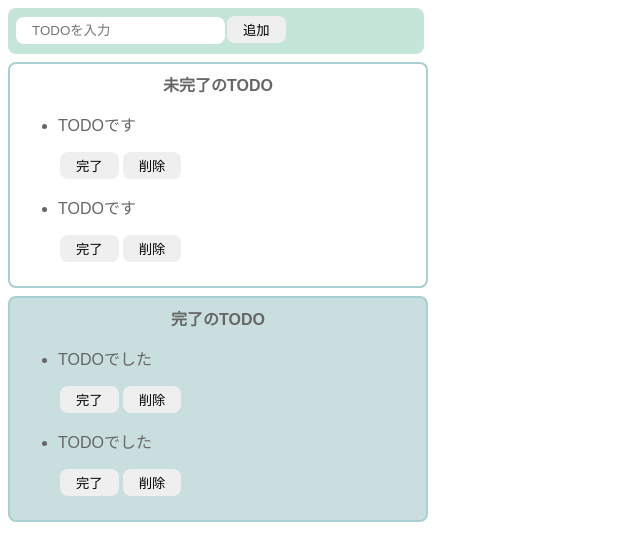
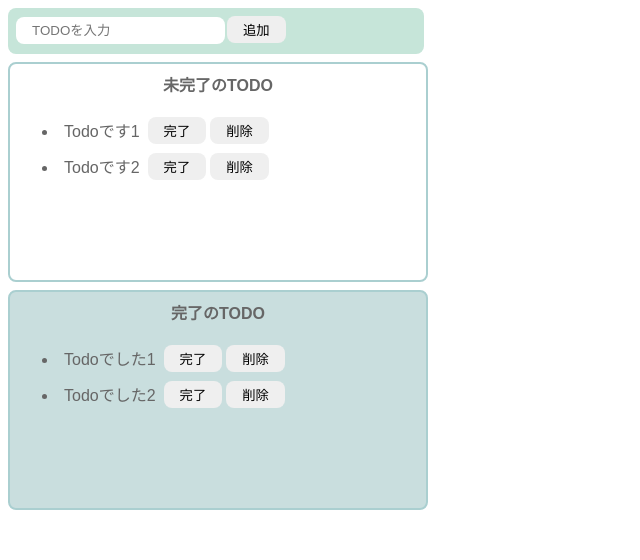
Before and after one commit to N-i-ke/todo-react, a React (Create React App) app: page / in a window 1280 px wide. Shown: the top 560 px of the page, without its empty margins (0-640 px from the left). Built offline with nearby package versions, Linux system fonts and the light colour scheme.

Commit message:
useStateでタスク箇所を表示

```diff
--- a/src/Todo.jsx
+++ b/src/Todo.jsx
@@ -1,40 +1,51 @@
+import { useState } from 'react';
 import './style.css';
 
 export const Todo = () => {
+  const [incompleteTodos, setIncompleteTodos] = useState([
+    "Todoです1",
+    "Todoです2",
+  ]);
+  const [completeTodos, setcompleteTodos] = useState([
+    "Todoでした1",
+    "Todoでした2",
+  ]);
   return (
     <>
-      <div className='input-area'>
-        <input placeholder='TODOを入力' />
+      <div className="input-area">
+        <input placeholder="TODOを入力" />
         <button>追加</button>
       </div>
-      <div className='incomplete-area'>
-        <p className='title'>未完了のTODO</p>
+      <div className="incomplete-area">
+        <p className="title">未完了のTODO</p>
         <ul>
-          <li>
-            <p>TODOです</p>
-            <button>完了</button>
-            <button>削除</button>
-          </li>
-          <li>
-            <p>TODOです</p>
-            <button>完了</button>
-            <button>削除</button>
-          </li>
+          {incompleteTodos.map((todo) => {
+            return (
+              <li key={todo}>
+                <div className="list-row">
+                  <p className="todo-item">{todo}</p>
+                  <button>完了</button>
+                  <button>削除</button>
+                </div>
+              </li>
+            );
+          })}
         </ul>
       </div>
-      <div className='complete-area'>
-        <p className='title'>完了のTODO</p>
+      <div className="complete-area">
+        <p className="title">完了のTODO</p>
         <ul>
-          <li>
-            <p>TODOでした</p>
-            <button>完了</button>
-            <button>削除</button>
-          </li>
-          <li>
-            <p>TODOでした</p>
-            <button>完了</button>
-            <button>削除</button>
-          </li>
+          {completeTodos.map((todo) => {
+            return (
+              <li key={todo}>
+                <div className="list-row">
+                  <p className="todo-item">{todo}</p>
+                  <button>完了</button>
+                  <button>削除</button>
+                </div>
+              </li>
+            );
+          })}
         </ul>
       </div>
     </>
```
